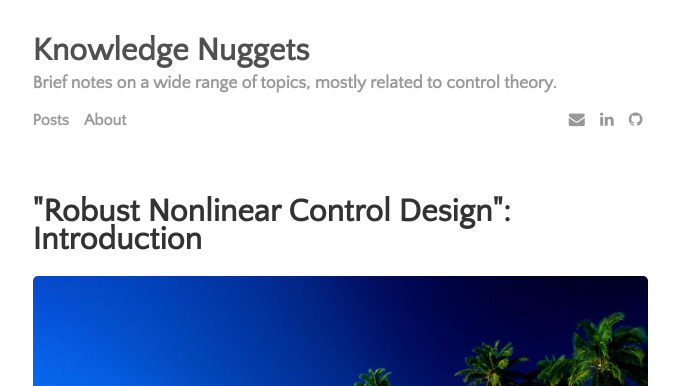
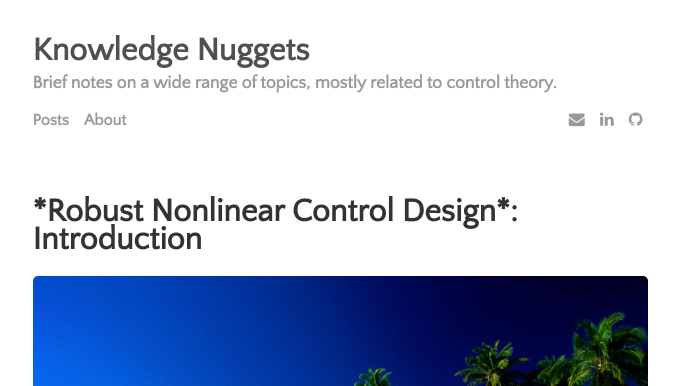
Before and after one commit to CheeGY/cheegy.github.io, a Jekyll site: the page built from _posts/2021-01-10-IntroChapterFreeman.md, in a window 1280 px wide and 900 px high. Shown: the top 386 px of the window, without its empty margins (300-979 px from the left). Built offline with Jekyll 4.4.1, drawn with Linux system fonts in a browser that asks for light colours; formulas are drawn with MathJax 3.

```diff
--- a/_posts/2021-01-10-IntroChapterFreeman.md
+++ b/_posts/2021-01-10-IntroChapterFreeman.md
@@ -1,6 +1,6 @@
 ---
 layout: post
-title: "\"Robust Nonlinear Control Design\": Introduction"
+title: "*Robust Nonlinear Control Design*: Introduction"
 author: "Kong Yao"
 categories: posts
 tags: [robust control, nonlinear control]
```
